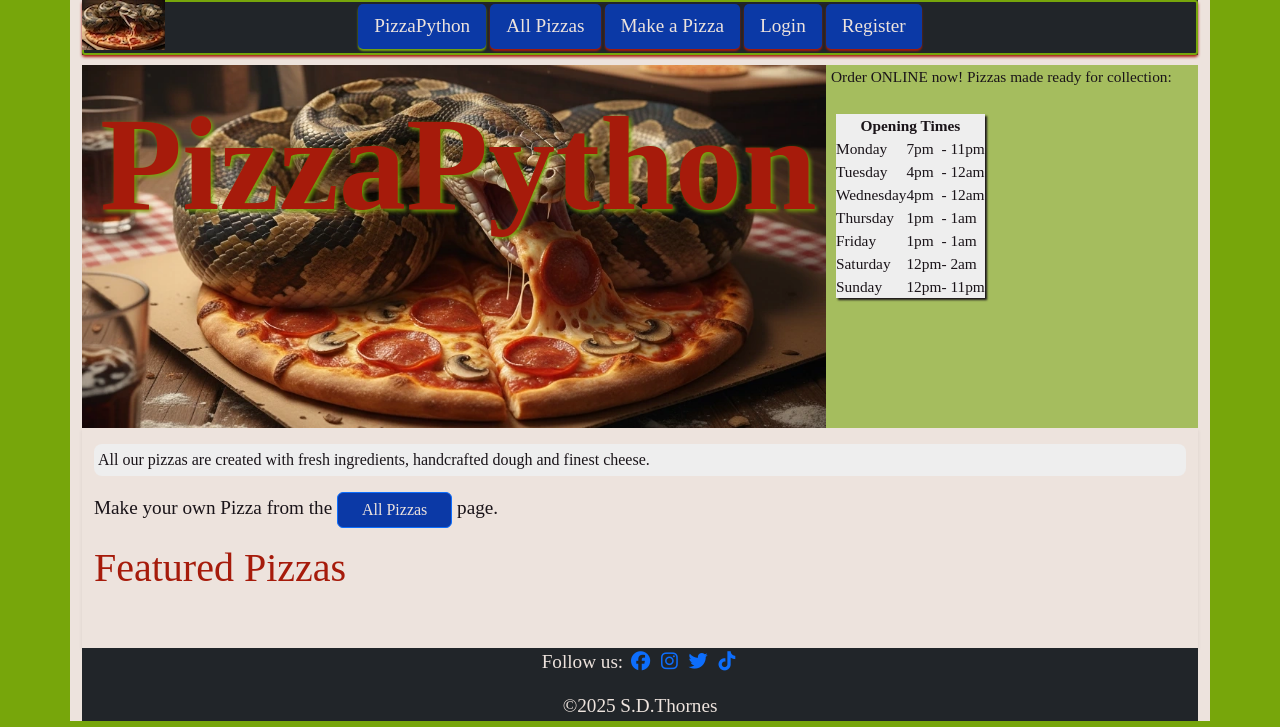
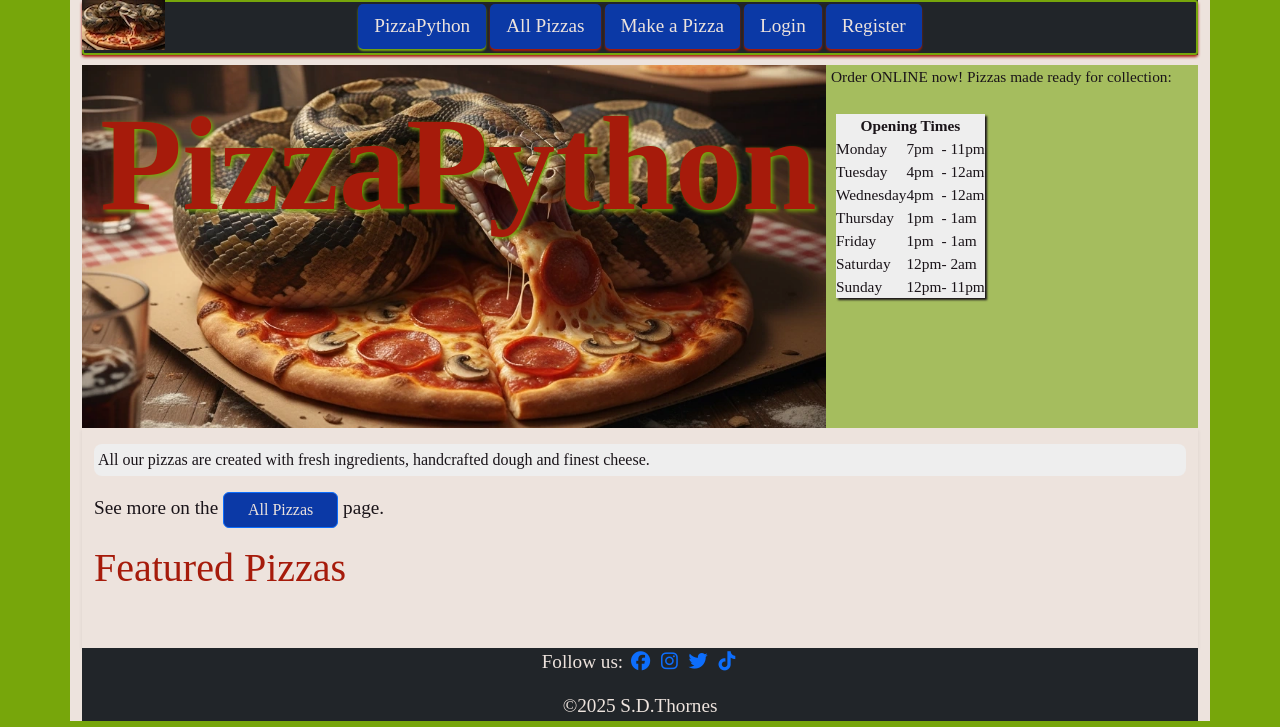
Before and after one commit to motogoatUK/pizza-python, a Django app: page / in a window 1280 px wide. Shown: the top 727 px of the page. Run offline with Django 4.2, Linux system fonts and the light colour scheme; data that the repository does not hold is empty; some libraries are stand-ins or nearby versions; some web fonts are replaced.

Commit message:
put make a pizza in the small nav menu. remove from all-pizza cards

```diff
--- a/pizza/templates/pizza/index.html
+++ b/pizza/templates/pizza/index.html
@@ -17,8 +17,8 @@
 <section class="container pt-md-3 pb-5 shadow-sm" id="pizza-list">
     <p class="tagline p-1">All our pizzas are created with fresh
         ingredients, handcrafted dough and finest cheese.</p>
-    <p>Make your own Pizza from the <a href="{% url 'all_pizzas' %}"
-            class="btn btn-order btn-primary">All Pizzas</a> page.</p>
+    <p>See more on the <a href="{% url 'all_pizzas' %}"
+            class="btn btn-primary">All Pizzas</a> page.</p>
     <p class="h1">Featured Pizzas</p>
     <div class="row">
         <!-- Show all the pizzas in card format -->
--- a/templates/nav-small.html
+++ b/templates/nav-small.html
@@ -1,3 +1,4 @@
+<!-- nav-small.html - replaces top nav menu on smaller screens -->
 <nav id="nav-small" class="sticky-top bg-dark">
     <hr>
     <div class="text-center">
@@ -12,7 +13,7 @@
             </div>
             <div class="d-flex justify-content-around gap-2 mt-1">
                 <a href="{% url 'logout' %}" class="btn btn-primary">Logout</a>
-                <a href="{% url 'all_pizzas' %}" class="btn btn-primary">All Pizzas</a>
+                <a href="{% url 'new_pizza' %}" class="btn btn-primary">Make a Pizza</a>
             </div>
             {% else %}
             <div class="d-flex justify-content-around gap-2 mt-2">
```
Also changed, not shown: pizza/templates/pizza/all-pizzas.html (+3 -7 lines).
